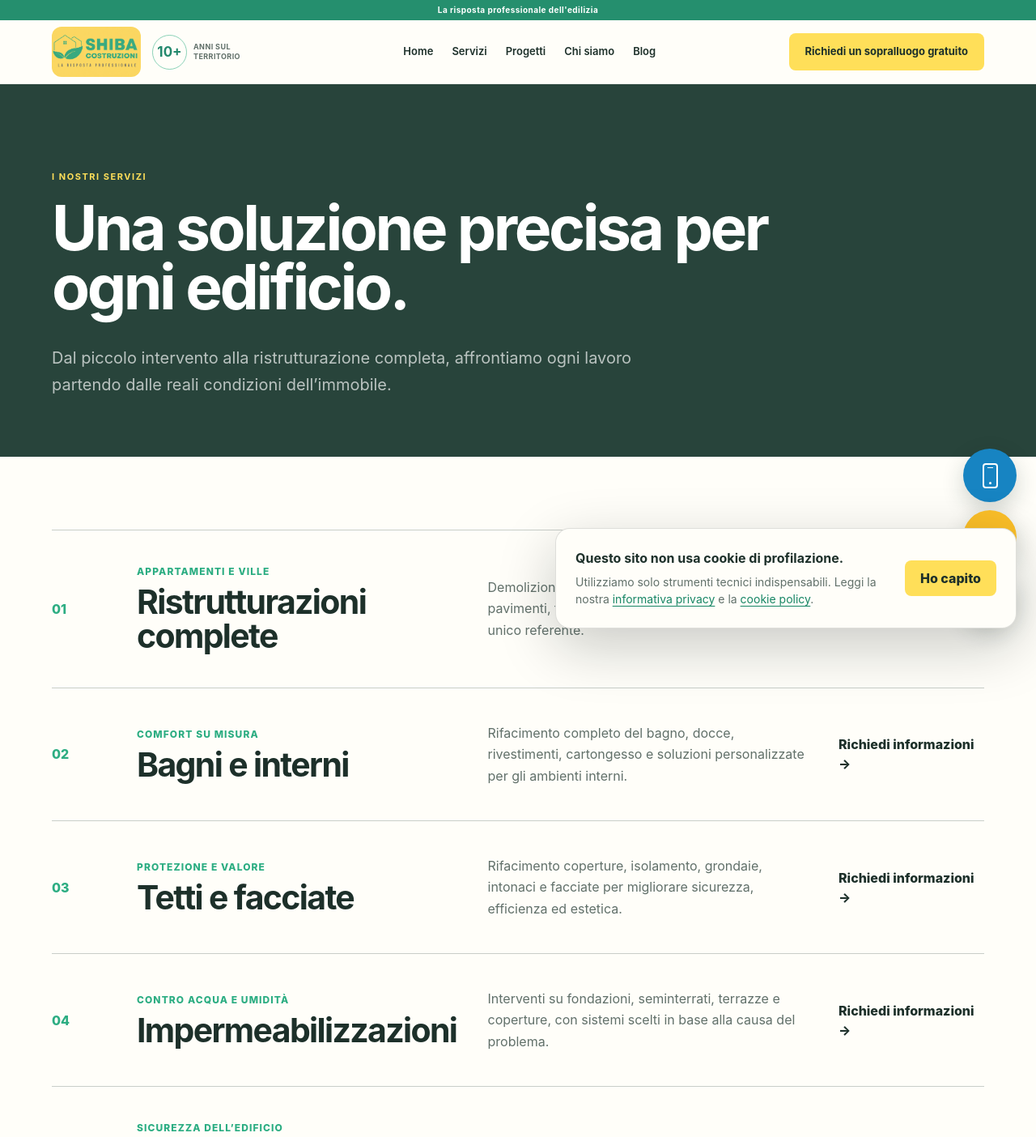
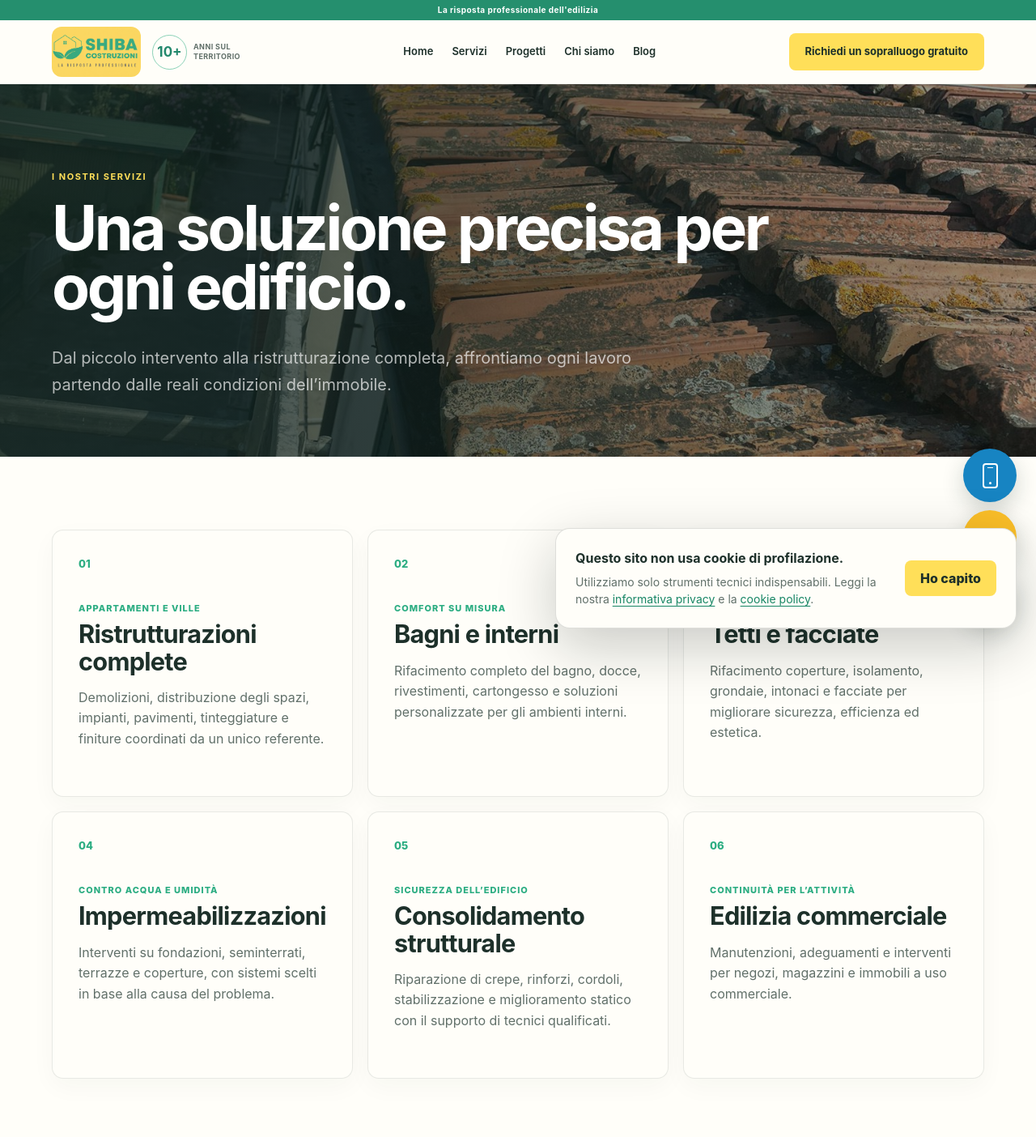
Before and after one commit to idriz90/shibacostruzioni, a Next.js app: page /servizi in a window 1280 px wide. Shown: the top 1404 px of the page at 81% size. Built offline with nearby package versions, Linux system fonts and the light colour scheme.

Commit message:
Rinnova la pagina servizi

```diff
--- a/app/components/SiteChrome.tsx
+++ b/app/components/SiteChrome.tsx
@@ -45,6 +45,7 @@ export function FloatingContacts() {
   </nav>;
 }
 
-export function PageHero({ eyebrow, title, text }: { eyebrow: string; title: string; text: string }) {
-  return <section className="page-hero"><p className="eyebrow light">{eyebrow}</p><h1>{title}</h1><p>{text}</p></section>;
+export function PageHero({ eyebrow, title, text, backgroundImage }: { eyebrow: string; title: string; text: string; backgroundImage?: string }) {
+  const style = backgroundImage ? { backgroundImage: `linear-gradient(90deg, rgba(20,36,31,.88), rgba(20,36,31,.42)), url("${backgroundImage}")` } : undefined;
+  return <section className="page-hero" style={style}><p className="eyebrow light">{eyebrow}</p><h1>{title}</h1><p>{text}</p></section>;
 }
--- a/app/globals.css
+++ b/app/globals.css
@@ -60,6 +60,10 @@ h2 { margin: 0; font-size: clamp(38px, 4vw, 60px); line-height: 1.04; letter-spa
 .service-card h3 { margin: 48px 0 14px; font-size: clamp(24px, 2.2vw, 32px); line-height: 1.1; letter-spacing: -.025em; }
 .service-card p { max-width: 470px; min-height: 0; margin: 0; color: var(--muted); line-height: 1.6; }
 .service-card:hover { transform: translateY(-3px); border-color: rgba(44,173,130,.4); box-shadow: 0 16px 38px rgba(29,48,42,.08); }
+.service-page-grid { grid-template-columns: repeat(3, 1fr); }
+.service-page-grid .service-card { min-height: 330px; }
+.service-page-grid .service-card .service-kicker { margin: 38px 0 8px; color: var(--green); font-size: 11px; font-weight: 800; letter-spacing: .09em; line-height: 1.3; text-transform: uppercase; }
+.service-page-grid .service-card h2 { margin: 0 0 16px; font-size: clamp(25px, 2.4vw, 35px); line-height: 1.08; letter-spacing: -.025em; }
 
 .split-heading { display: grid; grid-template-columns: 1fr 390px; gap: 50px; align-items: end; }
 .split-heading > p { margin: 0; color: var(--muted); font-size: 18px; line-height: 1.6; }
@@ -147,7 +151,7 @@ footer span, .footer-legal-data a { color: rgba(255,255,255,.62); }
 .cookie-notice p { margin: 0; color: var(--muted); font-size: 14px; line-height: 1.55; }
 .cookie-notice button { flex: 0 0 auto; min-height: 44px; padding: 0 19px; border: 0; border-radius: 8px; background: var(--yellow); color: var(--ink); font-weight: 850; cursor: pointer; }
 
-.page-hero { min-height: 460px; padding: 90px max(5vw, calc((100vw - 1180px)/2)) 72px; display: flex; flex-direction: column; justify-content: flex-end; background: #28443b; color: white; }
+.page-hero { min-height: 460px; padding: 90px max(5vw, calc((100vw - 1180px)/2)) 72px; display: flex; flex-direction: column; justify-content: flex-end; background: #28443b center 52% / cover no-repeat; color: white; }
 .page-hero h1 { max-width: 980px; margin: 0; font-size: clamp(50px, 6vw, 86px); line-height: .96; letter-spacing: -.045em; font-weight: 650; }
 .page-hero > p:last-child { max-width: 720px; margin: 34px 0 0; color: rgba(255,255,255,.68); font-size: 20px; line-height: 1.65; }
 .content-section { padding: clamp(72px, 7vw, 108px) max(5vw, calc((100vw - 1180px)/2)); }
--- a/app/servizi/page.tsx
+++ b/app/servizi/page.tsx
@@ -10,7 +10,6 @@ const items = [
   ["Consolidamento strutturale", "Sicurezza dell’edificio", "Riparazione di crepe, rinforzi, cordoli, stabilizzazione e miglioramento statico con il supporto di tecnici qualificati."],
   ["Edilizia commerciale", "Continuità per l’attività", "Manutenzioni, adeguamenti e interventi per negozi, magazzini e immobili a uso commerciale."],
 ];
-export default function Servizi() { return <><SiteHeader /><main><PageHero eyebrow="I nostri servizi" title="Una soluzione precisa per ogni edificio." text="Dal piccolo intervento alla ristrutturazione completa, affrontiamo ogni lavoro partendo dalle reali condizioni dell’immobile." />
-  <section className="service-list content-section">{items.map(([title,kicker,text],i)=><article key={title}><span>{String(i+1).padStart(2,"0")}</span><div><p>{kicker}</p><h2>{title}</h2></div><p>{text}</p><a href={siteUrl("/contatti/")}>Richiedi informazioni →</a></article>)}</section>
-  <section className="cta-band"><h2>Serve un sopralluogo?</h2><a className="button" href={siteUrl("/contatti/")}>Richiedi un preventivo</a></section>
+export default function Servizi() { return <><SiteHeader /><main><PageHero eyebrow="I nostri servizi" title="Una soluzione precisa per ogni edificio." text="Dal piccolo intervento alla ristrutturazione completa, affrontiamo ogni lavoro partendo dalle reali condizioni dell’immobile." backgroundImage={siteUrl("/images/tetto.jpg")} />
+  <section className="content-section"><div className="service-grid service-page-grid">{items.map(([title,kicker,text],i)=><article className="service-card" key={title}><span>{String(i+1).padStart(2,"0")}</span><p className="service-kicker">{kicker}</p><h2>{title}</h2><p>{text}</p></article>)}</div></section>
   </main><SiteFooter /></>; }
```
Also changed, not shown: public/images/tetto.jpg (added).
